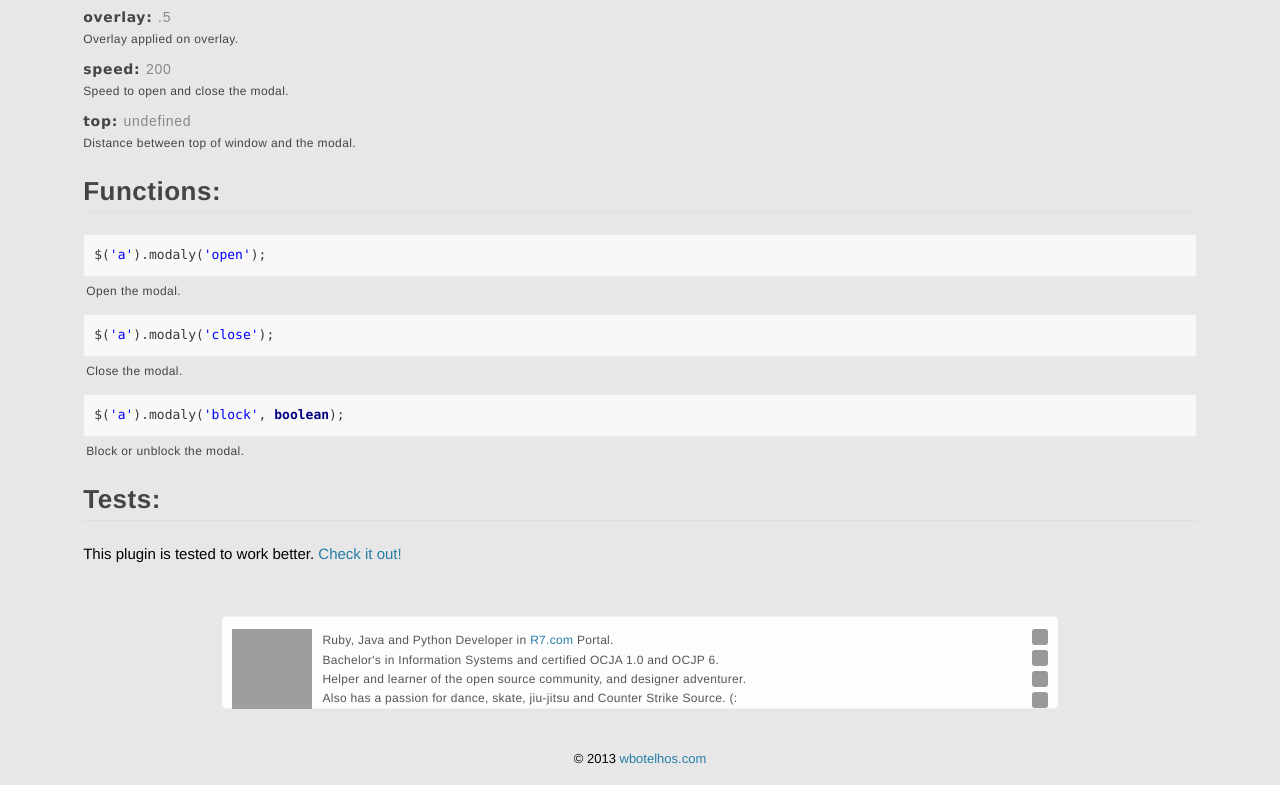
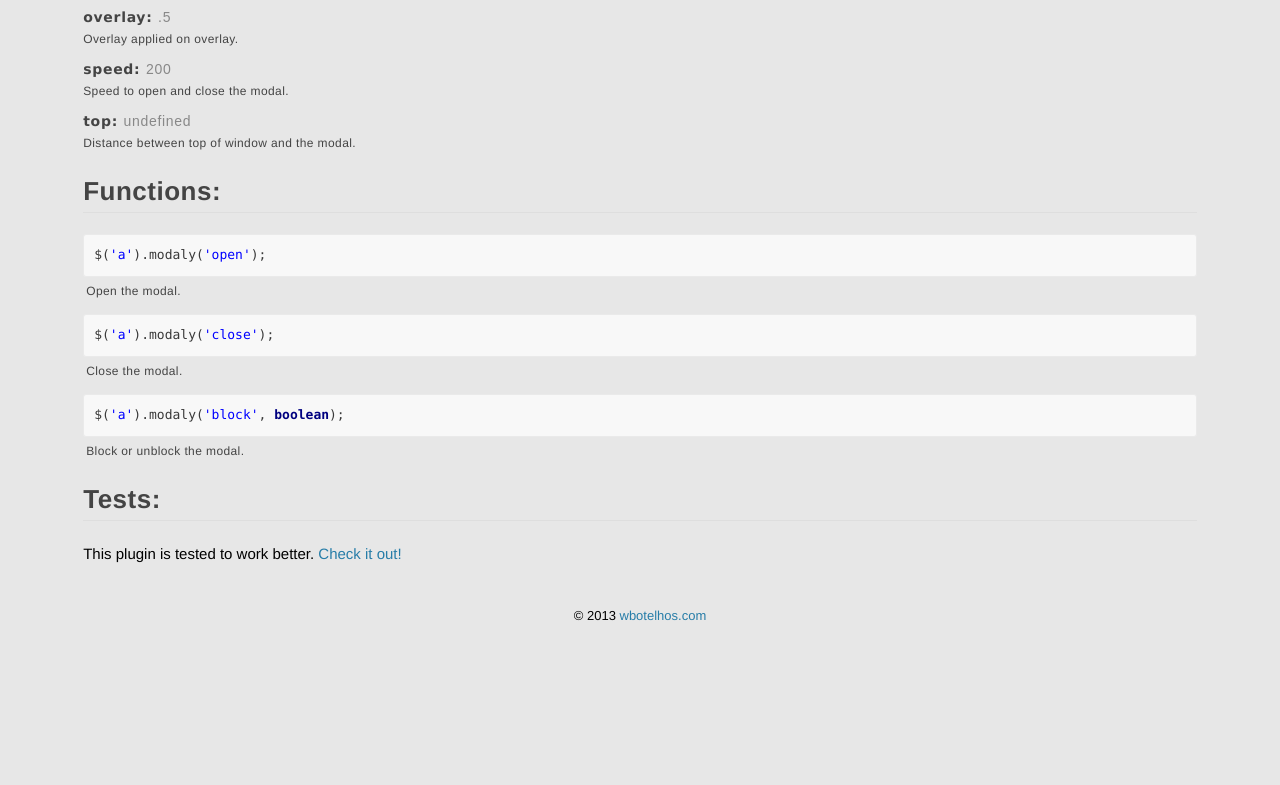
Before and after one commit to wbotelhos/modaly, a plain HTML site: page index.html in a window 1280 px wide. Shown: the part 5412-6197 px from the top of the page. After the commit the page ends 6054 px from the top, so only its background shows below. Drawn offline with Linux system fonts and the light colour scheme; grey boxes are pictures that could not be loaded.

Commit message:
removes author data

```diff
--- a/index.html
+++ b/index.html
@@ -562,25 +562,6 @@
 
         </article>
       </section>
-
-      <div class="author">
-        <img title="Washington Botelho" src="http://www.gravatar.com/avatar/00c9b483d3c58a12c5f256cf2770d0b8?d=mm" alt="">
-        <div class="biography">
-          <p>
-            Ruby, Java and Python Developer in <a href="http://r7.com" title="R7.com" target="_blank">R7.com</a> Portal.<br />
-            Bachelor's in Information Systems and certified OCJA 1.0 and OCJP 6.<br />
-            Helper and learner of the open source community, and designer adventurer.<br />
-            Also has a passion for dance, skate, jiu-jitsu and Counter Strike Source. (:
-          </p>
-        </div>
-
-        <div class="social">
-          <a href="http://github.com/wbotelhos" title="http://github.com/wbotelhos" target="_blank" class="github"></a>
-          <a href="http://linkedin.com/in/wbotelhos" title="http://linkedin.com/in/wbotelhos" target="_blank" class="linkedin"></a>
-          <a href="http://twitter.com/wbotelhos" title="http://twitter.com/wbotelhos" target="_blank" class="twitter"></a>
-          <a href="http://facebook.com/wbotelhos" title="http://facebook.com/wbotelhos" target="_blank" class="facebook"></a>
-        </div>
-      </div>
     </div>
 
     <footer role="contentinfo">
```
